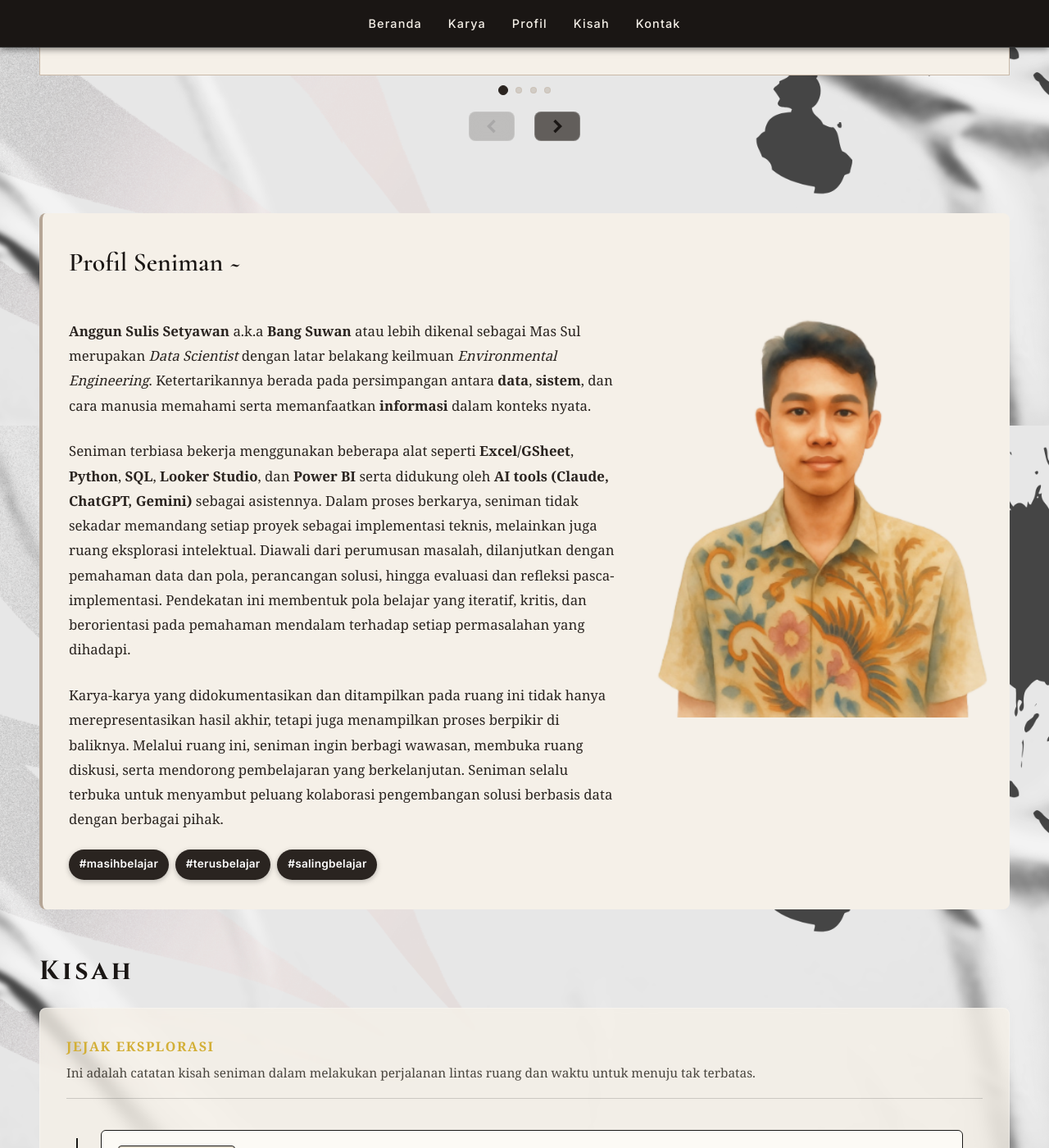
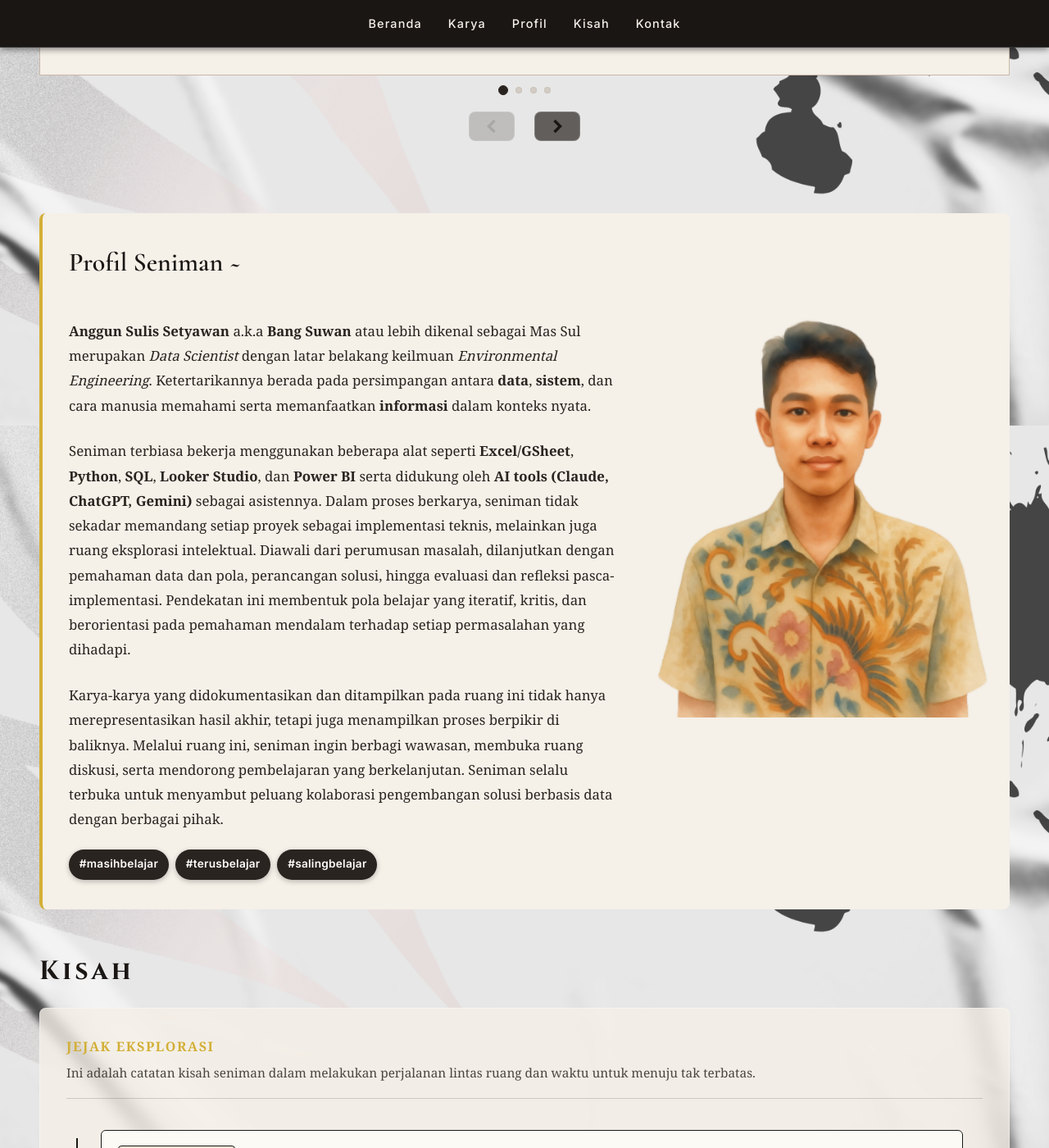
Before and after one commit to Sulbae/Sulbae.github.io, a Jekyll site: the page built from index.md, in a window 1280 px wide and 1400 px high, scrolled down 1281 px. Shown: the whole window at 82% size. Built offline with Jekyll 4.4.1, drawn with Linux system fonts in a browser that asks for light colours.

Commit message:
Update home.css

```diff
--- a/assets/css/home.css
+++ b/assets/css/home.css
@@ -207,7 +207,7 @@ a:hover {
    padding: 2rem;
    margin-top: 4rem;
    margin-bottom: 3rem;
-   border-left: 4px solid #B5A595;
+   border-left: 4px solid #D3AF37;
    position: relative;
    z-index: 1;
    border-radius: 8px;
```
